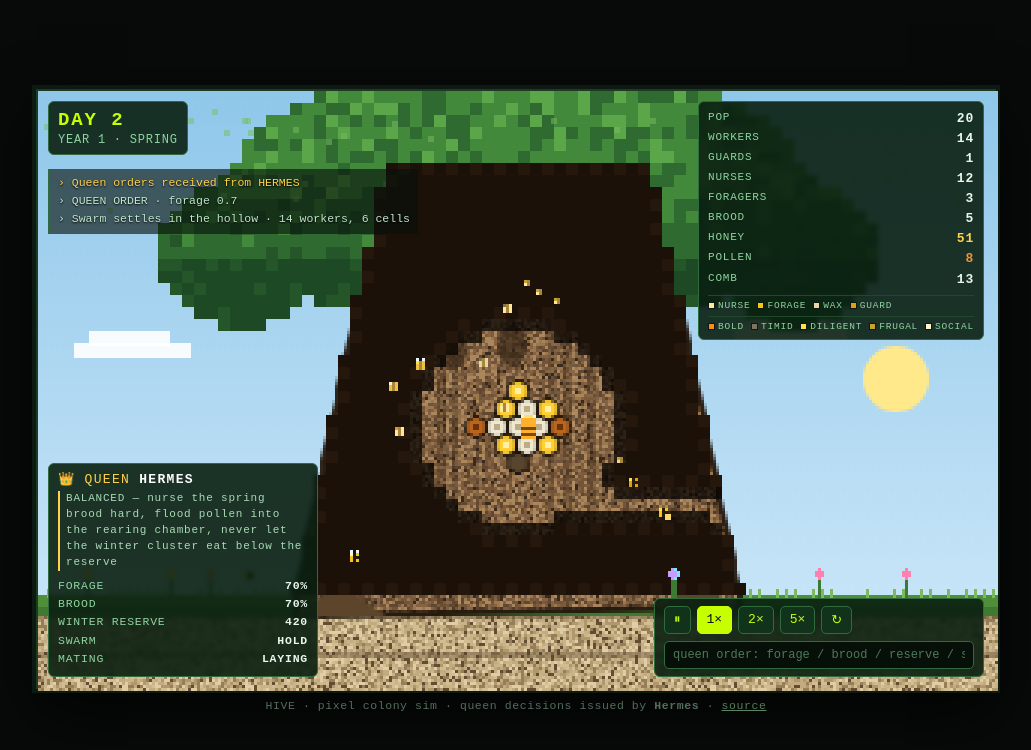
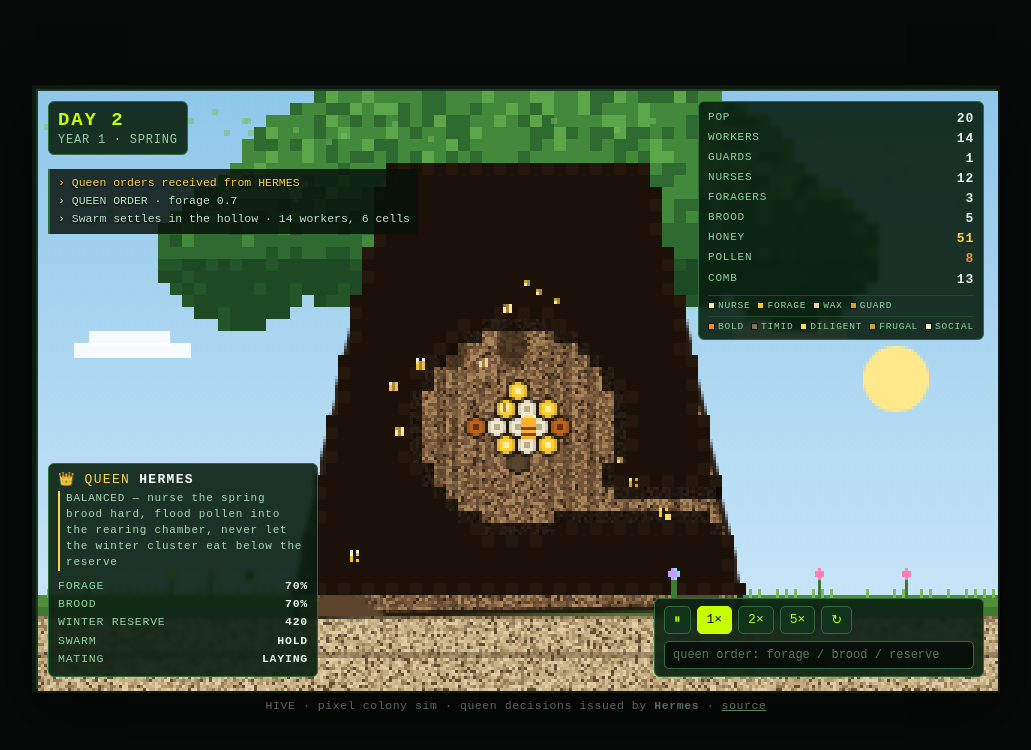
Before and after one commit to Peymanph/bee-sim, a plain HTML site: page index.html in a window 1280 px wide. Shown: the whole page, without its empty margins (124-1155 px from the left). Drawn offline with Linux system fonts and the light colour scheme.

Commit message:
Opaque log plate, shorter command hint

```diff
--- a/index.html
+++ b/index.html
@@ -64,7 +64,7 @@
         <button id="btnNew">↻</button>
       </div>
       <form id="cmdForm" autocomplete="off">
-        <input id="cmd" placeholder="queen order: forage / brood / reserve / swarm">
+        <input id="cmd" placeholder="queen order: forage / brood / reserve">
       </form>
     </div>
 
--- a/styles.css
+++ b/styles.css
@@ -53,7 +53,7 @@ button.on{background:#c6ff00;color:#071008;border-color:#c6ff00}
 
 #log{position:absolute;top:78px;left:10px;max-width:440px;font-size:11.5px;
  color:#bfe8cd;line-height:1.6;padding:5px 8px;
- background:rgba(7,17,10,.62);border-left:2px solid #2f6b3c;
+ background:rgba(7,17,10,.84);border-left:2px solid #2f6b3c;
  text-shadow:0 1px 2px #000}
 #log div{opacity:1}
 #log .new{color:#ffd24a}
```
